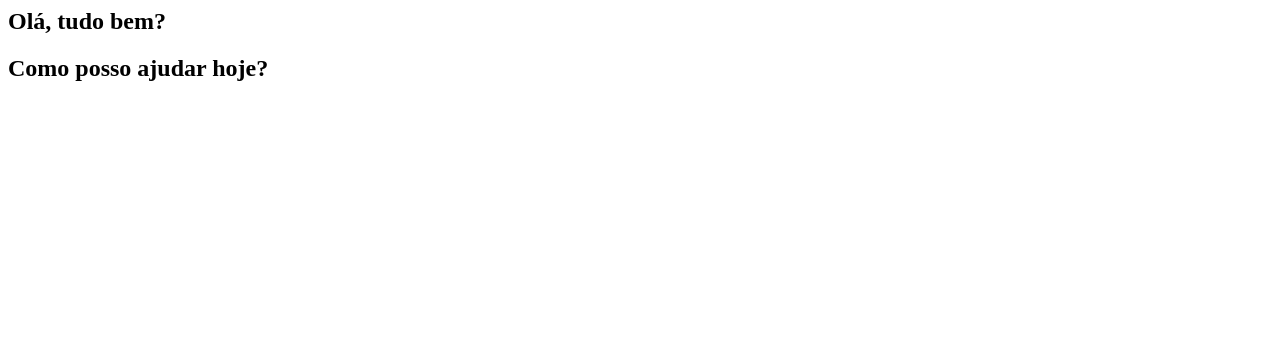
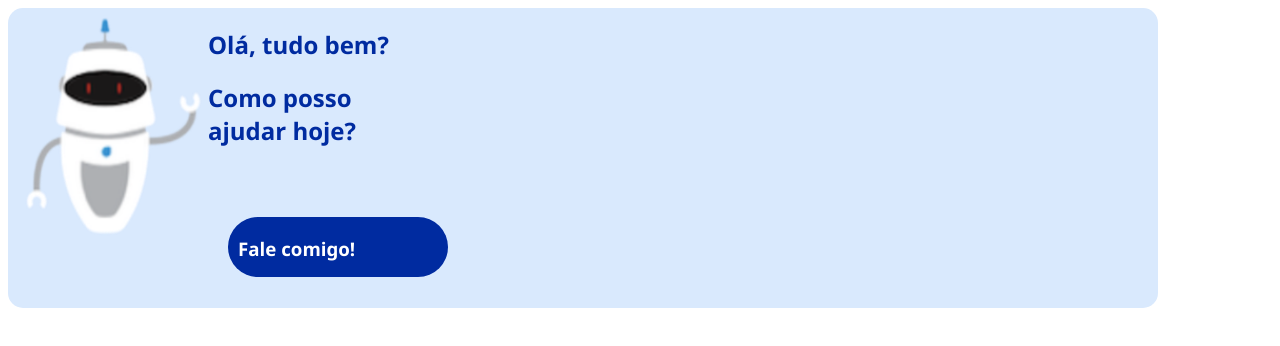
Before and after one commit to ribeirokkjj/Atividade5, a plain HTML site: page index.html in a window 1280 px wide. Drawn offline with Linux system fonts and the light colour scheme.

Commit message:
ADD - quadradox inicial com o robo

```diff
--- a/index.html
+++ b/index.html
@@ -3,13 +3,27 @@
     <meta charset="UTF-8">
     <meta name="viewport" content="width=device-width, initial-scale=1.0">
     <title>Document</title>
+    <link rel="stylesheet" href="style.css">
 </head>
 <body>
 
     <section class="borders" id="title">
+        <div id="robotStart">
+            <img id="robotImg" src="assets/robot.png" alt="robo ajudante">
+                <div class="titleStart">
+                    <h2 >Olá, tudo bem?</h2>
+                    <h2>Como posso <br> ajudar hoje?</h2>
+                        <div class="boxRobot">
 
-    <h2>Olá, tudo bem?</h2>
-    <h2>Como posso ajudar hoje?</h2>
+                            <h3 id="talkUs"> Fale comigo!</h3>
+                        </div>
+                        <div class="arrowHelp">
+                           <!-- queria uma classe para fazer a setinha-->
+                        </div>
+
+                    </div>
+
+                </div>
 
     </section>
 
--- a/style.css
+++ b/style.css
@@ -1,3 +1,38 @@
+
 .borders {
+
+}
+.boxRobot{
+    background-color: #002ba0;
+    display: flex;
+    height: 40px;
+    width: 200px;
+    border-radius: 60px;
+    padding: 10px;
+    margin-top: 70px;
+    margin-left: 20px;
+}
+#talkUs{
+    font-family: 'Segoe UI', Tahoma, Geneva, Verdana, sans-serif;
+    color: white;
+    display: flex;
+    margin-top: 9;
+
+}
+#robotStart{
     background-color: #d9e9fd;
+    display: flex;
+    height: 300px;
+    width: 1150px;
+    border-radius: 15px;
+
 }
+#robotImg{
+    width: 200px;
+    height: 250px;
+
+}
+.titleStart{
+    font-family: 'Segoe UI', Tahoma, Geneva, Verdana, sans-serif;
+    color: #002ba0;
+}
```
Also changed, not shown: assets/robot.png (added).
